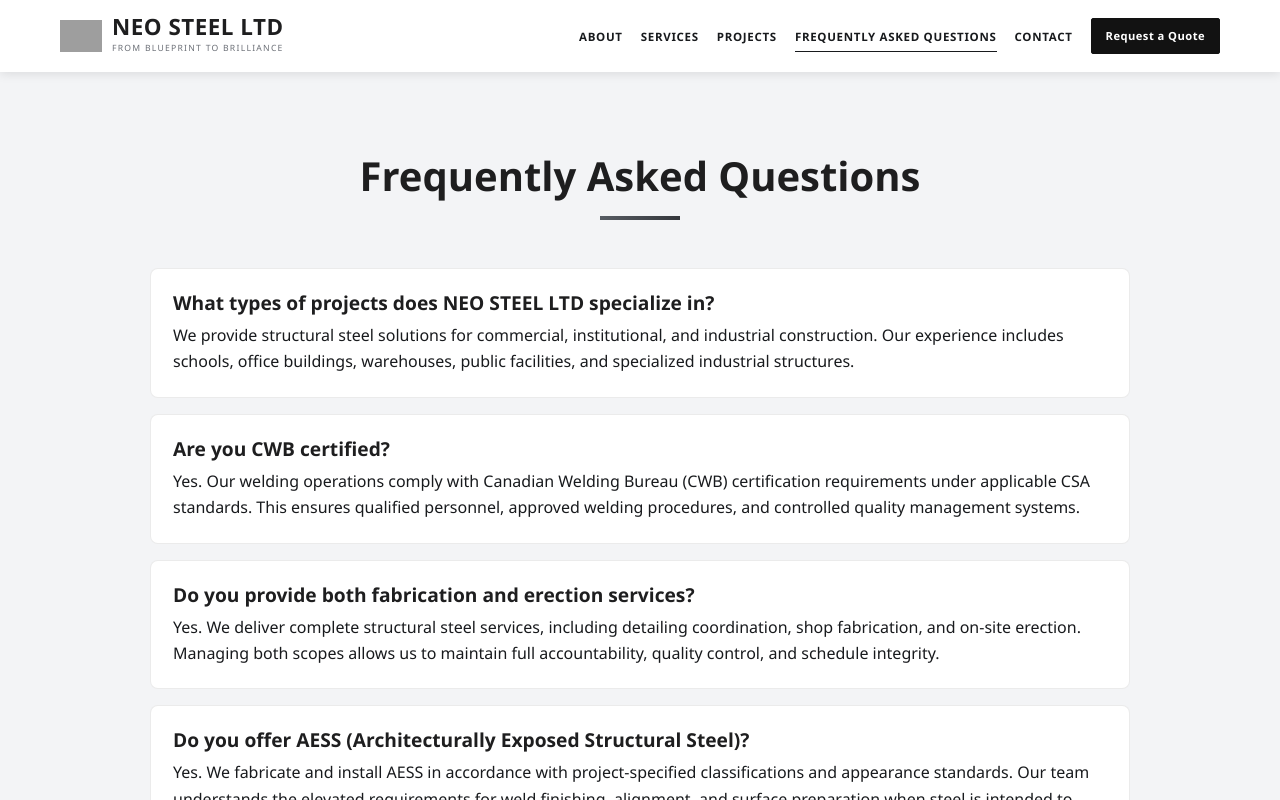
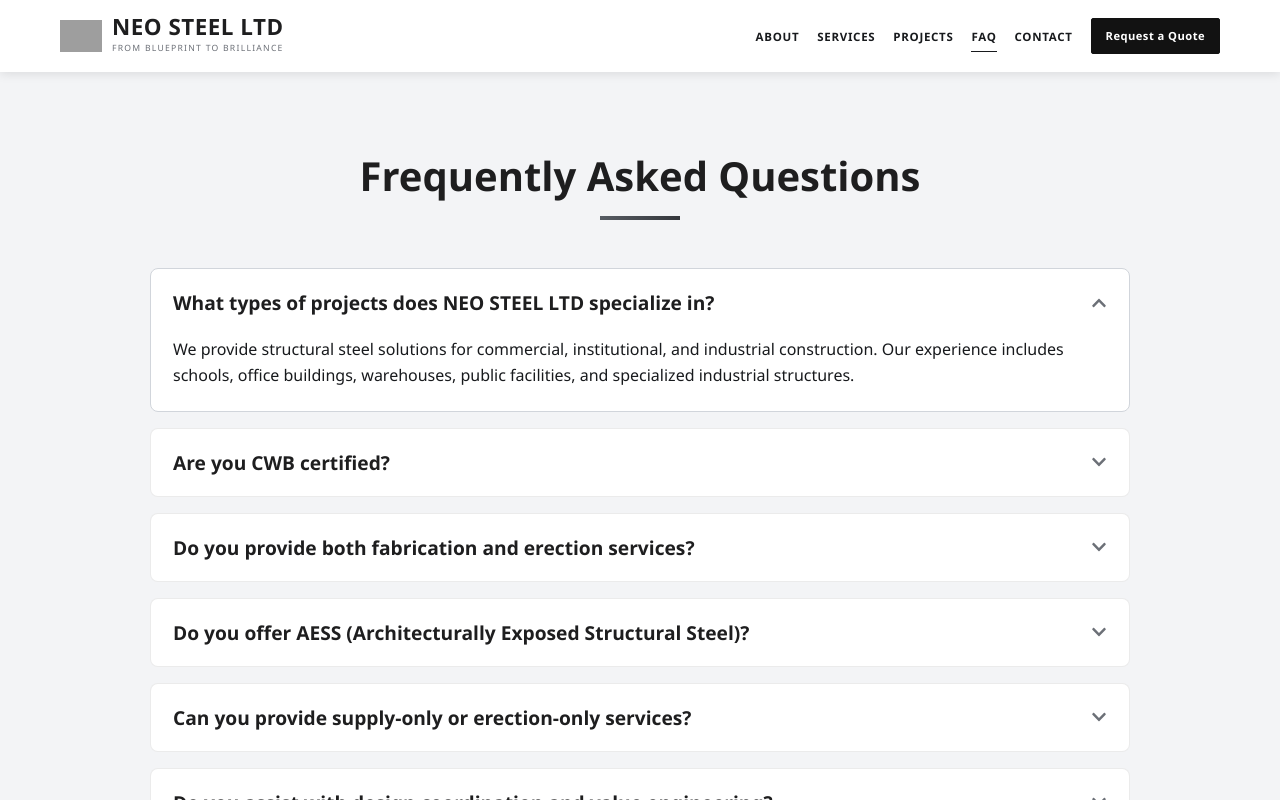
Before and after one commit to elvinhatamov/neo-steel-website, a React (Vite) app: page /faq in a window 1280 px wide. Shown: the top 800 px of the page. Built offline with nearby package versions, Linux system fonts and the light colour scheme; grey boxes are pictures that could not be loaded.

Commit message:
Refactor FAQ section: remove static content, implement collapsible items, and update styles for improved usability and consistency

```diff
--- a/src/components/About.css
+++ b/src/components/About.css
@@ -48,13 +48,13 @@
   font-size: 3rem;
   font-weight: 800;
   letter-spacing: 0.02em;
-  color: var(--text-dark);
+  color: var(--medium-gray);
   margin-bottom: 12px;
 }
 
 .stat-label {
   font-size: 0.98rem;
-  color: var(--medium-gray);
+  color: var(--text-light);
   letter-spacing: 0.04em;
   text-transform: uppercase;
   font-weight: 600;
@@ -88,10 +88,6 @@
   font-size: 1rem;
   color: var(--text-dark);
   line-height: 1.6;
-}
-
-.about-faq {
-  margin-top: 60px;
 }
 
 .about-certifications {
@@ -128,63 +124,6 @@
   object-fit: contain;
 }
 
-.faq-title {
-  font-size: 2.3rem;
-  color: var(--text-dark);
-  text-align: center;
-  text-transform: uppercase;
-  margin-bottom: 36px;
-  letter-spacing: 1px;
-}
-
-.faq-list {
-  display: grid;
-  grid-template-columns: 1fr;
-  gap: 14px;
-}
-
-.faq-item {
-  background: var(--white);
-  border-radius: 4px;
-  padding: 0;
-}
-
-.faq-question {
-  width: 100%;
-  border: none;
-  background: transparent;
-  color: var(--text-dark);
-  text-align: left;
-  padding: 30px;
-  display: flex;
-  align-items: center;
-  justify-content: space-between;
-  gap: 20px;
-  font-size: 2rem;
-  cursor: pointer;
-}
-
-.faq-question svg {
-  font-size: 1.7rem;
-  color: var(--text-dark);
-  flex-shrink: 0;
-}
-
-.faq-answer {
-  font-size: 1.1rem;
-  color: var(--text-dark);
-  line-height: 1.7;
-  padding: 0 30px 30px;
-}
-
-.faq-cta {
-  margin-top: 28px;
-  font-size: 1.05rem;
-  color: var(--text-dark);
-  text-align: center;
-  font-weight: 600;
-}
-
 /* Responsive */
 @media (max-width: 768px) {
   .about-content {
@@ -208,10 +147,6 @@
     grid-template-columns: 1fr;
   }
 
-  .about-faq {
-    margin-top: 40px;
-  }
-
   .about-certifications {
     margin-top: 40px;
   }
@@ -225,26 +160,4 @@
     grid-template-columns: 1fr;
   }
 
-  .faq-title {
-    font-size: 1.7rem;
-    margin-bottom: 22px;
-  }
-
-  .faq-question {
-    font-size: 1.4rem;
-    padding: 22px 20px;
-  }
-
-  .faq-question svg {
-    font-size: 1.2rem;
-  }
-
-  .faq-answer {
-    font-size: 0.95rem;
-    padding: 0 20px 22px;
-  }
-
-  .faq-cta {
-    font-size: 1rem;
-  }
 }
--- a/src/components/About.jsx
+++ b/src/components/About.jsx
@@ -1,12 +1,8 @@
-import { useState } from 'react';
-import { FaChevronDown, FaChevronUp } from 'react-icons/fa';
 import './About.css';
 import cwbGroupLogo from '../assets/certifications/cwb-group.svg';
 import ossfaLogo from '../assets/certifications/ossfa.svg';
 
 const About = () => {
-  const [openFaqIndex, setOpenFaqIndex] = useState(0);
-
   const missionCards = [
     {
       title: 'Our Vision',
@@ -22,59 +18,6 @@ const About = () => {
       title: 'Our Strategy',
       description:
         'NEO STEEL LTD operates on a fully integrated model. By housing detailing, fabrication, project management, and field operations within one coordinated structure, we eliminate unnecessary handoffs and reduce project risk. Our strategy focuses on: constructability-driven design coordination, precision fabrication aligned with schedule demands, proactive site planning and trade integration, and clear communication with all project stakeholders.'
-    }
-  ];
-
-  const faqs = [
-    {
-      question: "1. What types of projects does NEO STEEL LTD specialize in?",
-      answer:
-        "We provide structural steel solutions for commercial, institutional, and industrial construction. Our experience includes schools, office buildings, warehouses, public facilities, and specialized industrial structures."
-    },
-    {
-      question: "2. Are you CWB certified?",
-      answer:
-        "Yes. Our welding operations comply with Canadian Welding Bureau (CWB) certification requirements under applicable CSA standards. This ensures qualified personnel, approved welding procedures, and controlled quality management systems."
-    },
-    {
-      question: "3. Do you provide both fabrication and erection services?",
-      answer:
-        "Yes. We deliver complete structural steel services, including detailing coordination, shop fabrication, and on-site erection. Managing both scopes allows us to maintain full accountability, quality control, and schedule integrity."
-    },
-    {
-      question: "4. Do you offer AESS (Architecturally Exposed Structural Steel)?",
-      answer:
-        "Yes. We fabricate and install AESS in accordance with project-specified classifications and appearance standards. Our team understands the elevated requirements for weld finishing, alignment, and surface preparation when steel is intended to remain exposed."
-    },
-    {
-      question: "5. Can you provide supply-only or erection-only services?",
-      answer:
-        "Yes. Depending on project needs, we can provide supply-only, erection-only, or full supply-and-install structural steel packages."
-    },
-    {
-      question: "6. Do you assist with design coordination and value engineering?",
-      answer:
-        "Yes. During pre-construction, we collaborate with general contractors, engineers, and consultants to review constructability, optimize connections, and develop practical, cost-effective solutions while maintaining structural performance."
-    },
-    {
-      question: "7. How do you ensure quality control?",
-      answer:
-        "Our operations follow structured quality control procedures aligned with CSA and project-specific standards. We maintain documented welding procedures, certified personnel, inspection protocols, and disciplined production planning to ensure compliance and consistency."
-    },
-    {
-      question: "8. Are you insured and bondable?",
-      answer:
-        "Yes. NEO STEEL LTD maintains appropriate liability insurance and bonding capacity to support commercial, institutional, and industrial projects."
-    },
-    {
-      question: "9. What size projects do you typically handle?",
-      answer:
-        "We support a wide range of structural steel packages, from smaller commercial developments to larger institutional and industrial builds. Project scope and complexity are evaluated individually to ensure proper execution and scheduling."
-    },
-    {
-      question: "10. How quickly can you provide pricing?",
-      answer:
-        "We provide detailed, transparent estimates based on drawings and specifications. Turnaround time varies depending on scope and complexity, but we prioritize timely responses to support pre-construction planning."
     }
   ];
 
@@ -150,28 +93,6 @@ const About = () => {
           </div>
         </div>
 
-        <div className="about-faq">
-          <h3 className="faq-title">Frequently Asked Questions</h3>
-          <div className="faq-list">
-            {faqs.map((faq, index) => (
-              <div key={index} className={`faq-item ${openFaqIndex === index ? 'faq-item-open' : ''}`}>
-                <button
-                  className="faq-question"
-                  type="button"
-                  onClick={() => setOpenFaqIndex(openFaqIndex === index ? -1 : index)}
-                  aria-expanded={openFaqIndex === index}
-                >
-                  <span>{faq.question.replace(/^\d+\.\s*/, '')}</span>
-                  {openFaqIndex === index ? <FaChevronUp /> : <FaChevronDown />}
-                </button>
-                {openFaqIndex === index && <p className="faq-answer">{faq.answer}</p>}
-              </div>
-            ))}
-          </div>
-          <p className="faq-cta">
-            Have additional questions about your project? Contact our team to discuss scope, scheduling, and structural steel requirements.
-          </p>
-        </div>
       </div>
     </section>
   );
--- a/src/components/Navigation.jsx
+++ b/src/components/Navigation.jsx
@@ -22,7 +22,7 @@ const Navigation = () => {
     { label: 'About', to: '/about' },
     { label: 'Services', to: '/services' },
     { label: 'Projects', to: '/gallery' },
-    { label: 'Frequently Asked Questions', to: '/faq' },
+    { label: 'FAQ', to: '/faq' },
     { label: 'Contact', to: '/contact' }
   ];
 
--- a/src/pages/FaqPage.css
+++ b/src/pages/FaqPage.css
@@ -13,26 +13,55 @@
   background: var(--white);
   border: 1px solid rgba(0, 0, 0, 0.08);
   border-radius: 8px;
-  padding: 22px;
+  overflow: hidden;
 }
 
-.faq-item h3 {
+.faq-question {
+  width: 100%;
+  border: none;
+  background: transparent;
+  text-align: left;
+  padding: 22px;
+  display: flex;
+  align-items: center;
+  justify-content: space-between;
+  gap: 16px;
+  cursor: pointer;
+}
+
+.faq-question h3 {
   color: var(--primary-blue);
   font-size: 1.2rem;
-  margin-bottom: 8px;
+  margin: 0;
 }
 
-.faq-item p {
+.faq-question svg {
+  color: var(--medium-gray);
+  font-size: 1rem;
+  flex-shrink: 0;
+}
+
+.faq-answer {
   margin: 0;
+  padding: 0 22px 22px;
   line-height: 1.65;
+  color: var(--text-dark);
+}
+
+.faq-item-open {
+  border-color: var(--silver);
 }
 
 @media (max-width: 768px) {
-  .faq-item {
+  .faq-question {
     padding: 18px;
   }
 
-  .faq-item h3 {
+  .faq-question h3 {
     font-size: 1.05rem;
   }
+
+  .faq-answer {
+    padding: 0 18px 18px;
+  }
 }
--- a/src/pages/FaqPage.jsx
+++ b/src/pages/FaqPage.jsx
@@ -1,3 +1,5 @@
+import { useState } from 'react';
+import { FaChevronDown, FaChevronUp } from 'react-icons/fa';
 import './FaqPage.css';
 
 const faqItems = [
@@ -54,16 +56,26 @@ const faqItems = [
 ];
 
 const FaqPage = () => {
+  const [openFaqIndex, setOpenFaqIndex] = useState(0);
+
   return (
     <section className="section faq-page">
       <div className="container">
         <h2 className="section-title">Frequently Asked Questions</h2>
 
         <div className="faq-list">
-          {faqItems.map((item) => (
-            <article key={item.question} className="faq-item">
-              <h3>{item.question}</h3>
-              <p>{item.answer}</p>
+          {faqItems.map((item, index) => (
+            <article key={item.question} className={`faq-item ${openFaqIndex === index ? 'faq-item-open' : ''}`}>
+              <button
+                className="faq-question"
+                type="button"
+                onClick={() => setOpenFaqIndex(openFaqIndex === index ? -1 : index)}
+                aria-expanded={openFaqIndex === index}
+              >
+                <h3>{item.question}</h3>
+                {openFaqIndex === index ? <FaChevronUp /> : <FaChevronDown />}
+              </button>
+              {openFaqIndex === index && <p className="faq-answer">{item.answer}</p>}
             </article>
           ))}
         </div>
```
